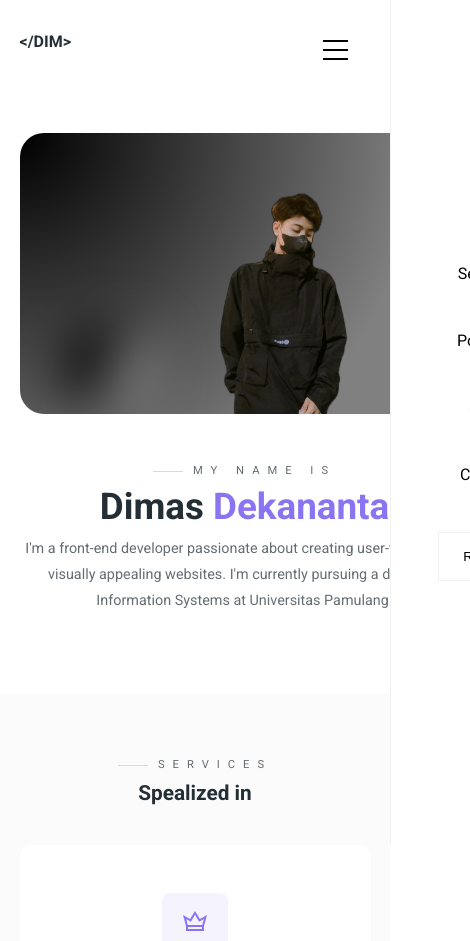
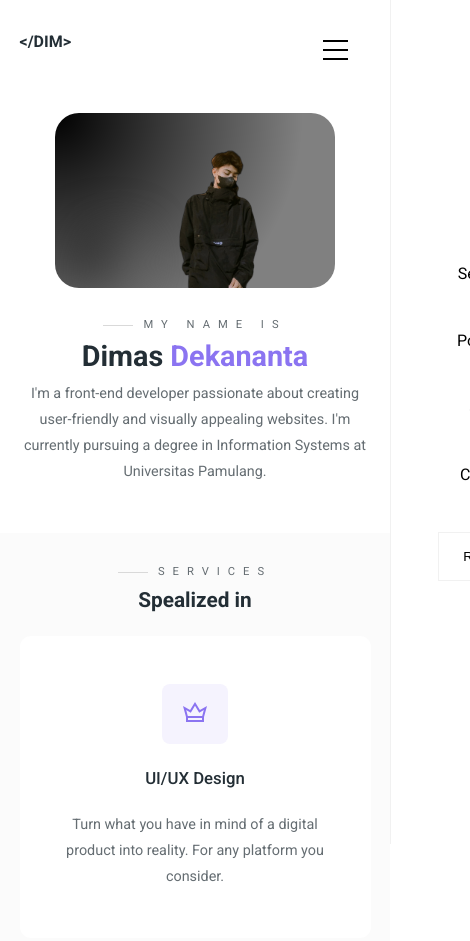
Before and after one commit to dimasdekka/portfolio-v1, a plain HTML site: page index.html in a window 390 px wide. Shown: the top 941 px of the page, 470 px wide, since content can reach past the window. Drawn offline with Linux system fonts and the light colour scheme.

Commit message:
Update responsive.css

```diff
--- a/styles/responsive.css
+++ b/styles/responsive.css
@@ -130,3 +130,65 @@
     font-size: 0.7rem;
   }
 }
+
+@media screen and (max-width: 470px) {
+  :root {
+    --sectionPadding: 2rem 0;
+  }
+
+  /* Titles */
+  .section-title {
+    font-size: 1.3rem;
+    margin: 0.6rem 0 1.5rem;
+  }
+
+  .pre-title {
+    font-size: 0.7rem;
+  }
+
+  /* Hero Section */
+  #hero {
+    grid-template-columns: 1fr;
+    height: fit-content;
+  }
+
+  .hero-right {
+    order: -1;
+  }
+
+  .hero-left {
+    text-align: center;
+    padding-bottom: 3rem;
+  }
+
+  .hero-left .pre-title {
+    margin: 0 auto;
+  }
+
+  .hero-name {
+    font-size: 1.8rem;
+    margin-bottom: 0.5rem;
+  }
+
+  /* Hero Card */
+  .hero-card {
+    width: 80%;
+    margin: 30px auto 30px;
+    transition: 0.2s ease-in-out;
+  }
+
+  .hero-card figure {
+    left: 0%;
+  }
+  /* End of Hero Card */
+
+  /* Skills Section */
+  .skills-grid {
+    gap: 0.5rem;
+  }
+
+  /* Footer */
+  footer {
+    padding: 1rem 0;
+  }
+}
```
